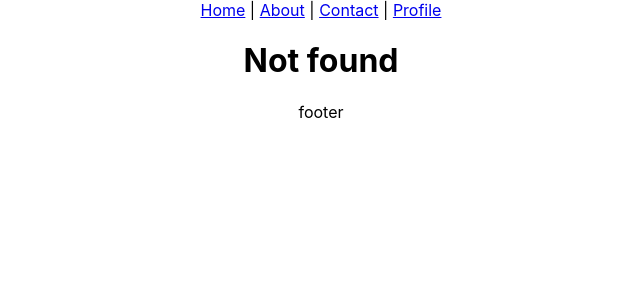
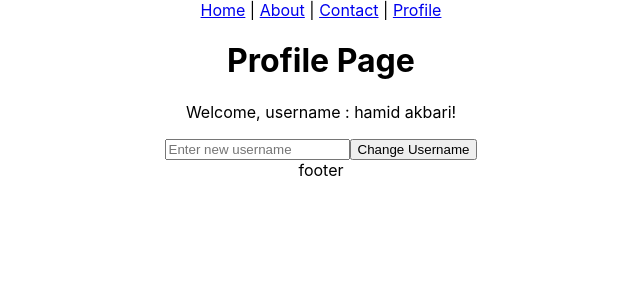
Before and after one commit to haakel/reactlearn, a React (Create React App) app: page /profile in a window 1280 px wide. Before the commit this address had no page. Shown: the top 300 px of the page, without its empty margins (319-959 px from the left). Built offline with nearby package versions, Linux system fonts and the light colour scheme.

Commit message:
e07 - 3:38:18

```diff
--- a/src/App.js
+++ b/src/App.js
@@ -5,23 +5,34 @@ import Contact from "./pages/Contact";
 import Nav from "./pages/Nav";
 import Profile from "./pages/Profile";
 import { BrowserRouter as Router, Routes, Route, Link } from "react-router-dom";
+import { useState, createContext } from "react";
 
+export const profileContext = createContext();
 function App() {
-  //e06 - 3:16:26
+  //e07 - 3:38:18
+  const [username, setUsername] = useState("hamid akbari");
   return (
     <div className="App">
+      <profileContext.Provider value={{ username, setUsername }}>
         <Router>
           <Nav />
           <Routes>
             <Route path="/" element={<Home />} />
-          {/* <Route path="/profile/:name?" element={<Profile />} /> */}
-          <Route path="/profile/:name/:id" element={<Profile />} />
+            {/* <Route path="/" element={<Home username={username} />} /> */}
+            <Route path="/profile" element={<Profile />} />{" "}
+            {/* <Route
+              path="/profile"
+              element={
+                <Profile setUsername={setUsername} username={username} />
+              }
+            /> */}
             <Route path="/about" element={<About />} />
             <Route path="/contact" element={<Contact />} />
             <Route path="*" element={<h1>Not found</h1>} />
           </Routes>
           <div>footer</div>
         </Router>
+      </profileContext.Provider>
     </div>
   );
 }
--- /dev/null
+++ b/src/pages/Components/ChangePrpfile.js
@@ -0,0 +1,27 @@
+import { useContext, useState } from "react";
+import { profileContext } from "../../App"; // Adjust the import path as necessary
+
+const ChangeProfile = () => {
+  //e07 - 3:38:18
+  const { setUsername } = useContext(profileContext);
+  const [newUsername, setNewUsername] = useState("");
+  return (
+    <div>
+      <input
+        onChange={(event) => {
+          setNewUsername(event.target.value);
+        }}
+        type="text"
+        placeholder="Enter new username"
+      />
+      <button
+        onClick={() => {
+          setUsername(newUsername);
+        }}
+      >
+        Change Username
+      </button>
+    </div>
+  );
+};
+export default ChangeProfile;
--- a/src/pages/Home.js
+++ b/src/pages/Home.js
@@ -1,7 +1,32 @@
+//e06 - 3:16:26
+// const Home = () => {
+//   return (
+//     <div>
+//       <h1>Welcome to the Home Page</h1>
+//       <p>This is the home page of our application.</p>
+//     </div>
+//   );
+// };
+// export default Home;
+
+//e06 - 3:20:00
+// const Home = (props) => {
+//   return (
+//     <div>
+//       <h1>Welcome to the Home Page username : {props.username}</h1>
+//       <p>This is the home page of our application.</p>
+//     </div>
+//   );
+// };
+// export default Home;
+//e07 - 3:38:18
+import { useContext } from "react";
+import { profileContext } from "../App";
 const Home = () => {
+  const { username } = useContext(profileContext);
   return (
     <div>
-      <h1>Welcome to the Home Page</h1>
+      <h1>Welcome to the Home Page username : {username}</h1>
       <p>This is the home page of our application.</p>
     </div>
   );
--- a/src/pages/Nav.js
+++ b/src/pages/Nav.js
@@ -1,11 +1,26 @@
+//e06 - 3:16:26
+// import { Link } from "react-router-dom";
+// const Nav = () => {
+//   return (
+//     <div className="navbar">
+//       <nav>
+//         <Link to="/">Home</Link> | <Link to="/about">About</Link> |{" "}
+//         <Link to="/contact">Contact</Link> |{" "}
+//         <Link to="/profile/hamid/1">Profile</Link>
+//       </nav>
+//     </div>
+//   );
+// };
+// export default Nav;
+
+//e07 - 3:38:18
 import { Link } from "react-router-dom";
 const Nav = () => {
   return (
     <div className="navbar">
       <nav>
         <Link to="/">Home</Link> | <Link to="/about">About</Link> |{" "}
-        <Link to="/contact">Contact</Link> |{" "}
-        <Link to="/profile/hamid/1">Profile</Link>
+        <Link to="/contact">Contact</Link> | <Link to="/profile">Profile</Link>
       </nav>
     </div>
   );
--- a/src/pages/Profile.js
+++ b/src/pages/Profile.js
@@ -1,11 +1,39 @@
-import { useParams } from "react-router-dom";
+//e06 - 3:16:26
+// import { useParams } from "react-router-dom";
+// const Profile = () => {
+//   const { name, id } = useParams();
+//   return (
+//     <div>
+//       <h1>Profile Page</h1>
+//       <p>Welcome, {name}!</p>
+//     </div>
+//   );
+// };
+// export default Profile;
+
+import { useContext } from "react";
+import ChangeProfile from "./Components/ChangePrpfile";
+import { profileContext } from "../App";
+//e06 - 3:20:00
+// const Profile = (props) => {
+//   return (
+//     <div>
+//       <h1>Profile Page</h1>
+//       <p>Welcome, username : {props.username}!</p>
+//       <ChangeProfile setUsername={props.setUsername} />
+//     </div>
+//   );
+// };
+// export default Profile;
+//e07 - 3:38:18
 const Profile = () => {
-  const { name, id } = useParams();
+  const { username } = useContext(profileContext);
+
   return (
     <div>
       <h1>Profile Page</h1>
-      <p>Welcome, {name}!</p>
-      <p>your id is : {id}.</p>
+      <p>Welcome, username : {username}!</p>
+      <ChangeProfile />
     </div>
   );
 };
```
Also changed, not shown: app js/App5.js (added, +29 -0 lines). Lines whose indentation alone changed are shown as unchanged.
